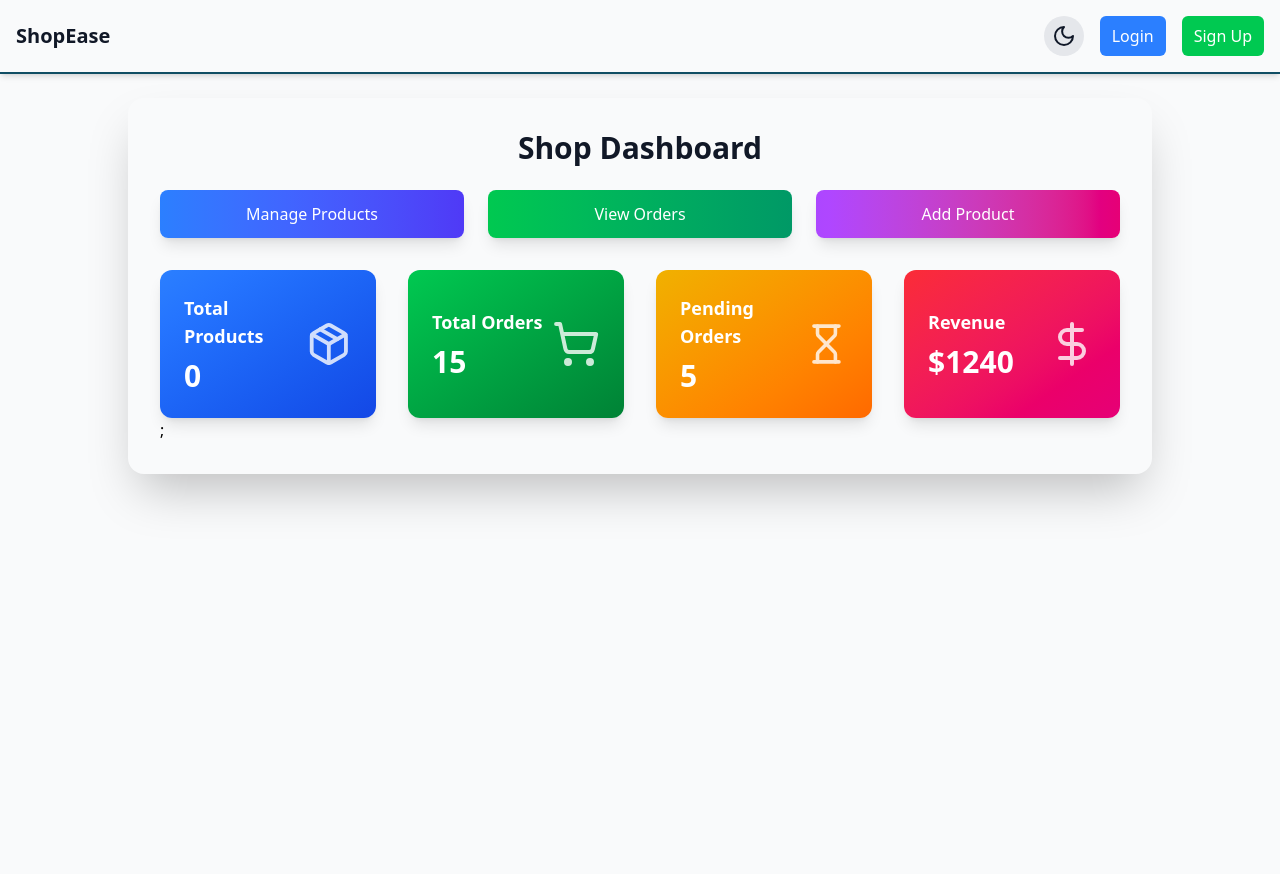
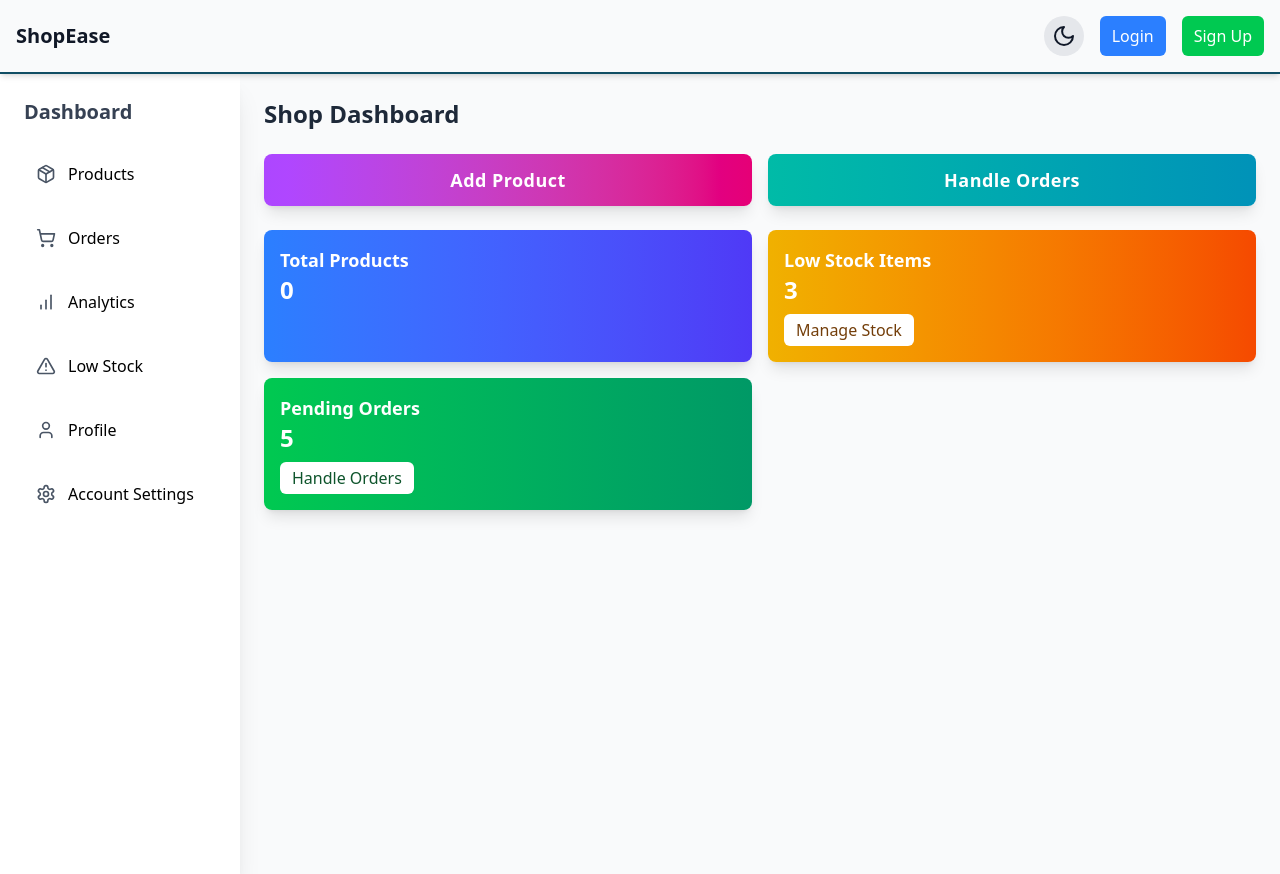
Before and after one commit to Mahendra2611/Shopsy-Frontend, a React (Vite) app: page /dashboard in a window 1280 px wide. Built offline with nearby package versions, Linux system fonts and the light colour scheme.

Commit message:
dashboard page

```diff
--- a/src/pages/Dashboard.jsx
+++ b/src/pages/Dashboard.jsx
@@ -1,70 +1,110 @@
-import { Package, ShoppingCart, Hourglass, DollarSign } from "lucide-react";
+import { useState } from "react";
+import { Package, ShoppingCart, BarChart, AlertTriangle, User, Settings } from "lucide-react";
 import { useNavigate } from "react-router-dom";
 import { useSelector } from "react-redux";
-import { useEffect } from "react";
+
 const Dashboard = () => {
   const navigate = useNavigate();
-  const {shopDetails} = useSelector((state)=>state.shop)
-  console.log(shopDetails)
+  const { shopDetails } = useSelector((state) => state.shop);
+  const [sidebarOpen, setSidebarOpen] = useState(false);
 
   return (
-    <div className="min-h-screen px-1 sml:p-6 bg-background-light dark:bg-background-dark">
-    <div className="max-w-5xl mx-auto bg-card-light dark:bg-card-dark shadow-2xl rounded-2xl p-8">
-      <h2 className="text-3xl font-extrabold text-heading-light dark:text-heading-dark mb-6 text-center">
-        Shop Dashboard
-      </h2>
-
-      <div className="flex flex-col md:flex-row gap-6 mb-8">
-        <button className="flex-1 bg-gradient-to-r from-blue-500 to-indigo-600 hover:from-indigo-600 hover:to-blue-500 text-white py-3 rounded-lg shadow-lg transition-all">
-          Manage Products
-        </button>
-        <button className="flex-1 bg-gradient-to-r from-green-500 to-emerald-600 hover:from-emerald-600 hover:to-green-500 text-white py-3 rounded-lg shadow-lg transition-all">
-          View Orders
-        </button>
-        <button onClick={()=>navigate("/addProducts")} className="flex-1 bg-gradient-to-r from-purple-500 to-pink-600 hover:from-pink-600 hover:to-purple-500 text-white py-3 rounded-lg shadow-lg transition-all">
-          Add Product
-        </button>
-      </div>
+    <div className="flex min-h-screen bg-background-light dark:bg-background-dark">
+      {/* Sidebar */}
 
 
-<div className="grid grid-cols-1 md:grid-cols-2 lg:grid-cols-4 gap-8">
-  <div className=" bg-gradient-to-br from-blue-500 to-blue-700 dark:from-blue-600 dark:to-blue-800 text-white p-6 rounded-xl shadow-lg transform hover:scale-105 transition-all flex items-center justify-between">
-    <div>
-      <h3 className="text-lg font-semibold">Total Products</h3>
-      <p className="text-3xl font-extrabold mt-2">{shopDetails?.items?.length || 0}</p>
-    </div>
-    <Package className="w-12 h-12 text-white opacity-80" />
-  </div>
+<div className={`fixed top-16 md:top-0  left-0 h-[100vh] w-64 bg-white dark:bg-gray-900 shadow-xl p-6 transition-transform transform ${
+    sidebarOpen ? "translate-x-0" : "-translate-x-full"
+  } md:relative md:translate-x-0 md:w-60`}
+>
+  <h2 className="text-xl font-bold text-gray-700 dark:text-gray-200 mb-6">Dashboard</h2>
 
-  <div className="relative bg-gradient-to-br from-green-500 to-green-700 dark:from-green-600 dark:to-green-800 text-white p-6 rounded-xl shadow-lg transform hover:scale-105 transition-all flex items-center justify-between">
-    <div>
-      <h3 className="text-lg font-semibold">Total Orders</h3>
-      <p className="text-3xl font-extrabold mt-2">15</p>
-    </div>
-    <ShoppingCart className="w-12 h-12 text-white opacity-80" />
-  </div>
+  <ul className="space-y-4 dark:text-white">
+    <li className="flex items-center gap-3 cursor-pointer p-3 rounded-lg hover:bg-gray-200 dark:hover:bg-gray-800 hover:text-blue-500" onClick={() => navigate("/dashboard/products")}>
+      <Package size={20} className="text-gray-600 dark:text-gray-300" />
+      <span>Products</span>
+    </li>
 
-  <div className="relative bg-gradient-to-br from-yellow-500 to-orange-500 dark:from-yellow-600 dark:to-orange-600 text-white p-6 rounded-xl shadow-lg transform hover:scale-105 transition-all flex items-center justify-between">
-    <div>
-      <h3 className="text-lg font-semibold">Pending Orders</h3>
-      <p className="text-3xl font-extrabold mt-2">5</p>
-    </div>
-    <Hourglass className="w-12 h-12 text-white opacity-80" />
-  </div>
+    <li className="flex items-center gap-3 cursor-pointer p-3 rounded-lg hover:bg-gray-200 dark:hover:bg-gray-800 hover:text-blue-500" onClick={() => navigate("/dashboard/orders")}>
+      <ShoppingCart size={20} className="text-gray-600 dark:text-gray-300" />
+      <span>Orders</span>
+    </li>
 
-  <div className="relative bg-gradient-to-br from-red-500 to-pink-600 dark:from-red-600 dark:to-pink-700 text-white p-6 rounded-xl shadow-lg transform hover:scale-105 transition-all flex items-center justify-between">
-    <div>
-      <h3 className="text-lg font-semibold">Revenue</h3>
-      <p className="text-3xl font-extrabold mt-2">$1240</p>
-    </div>
-    <DollarSign className="w-12 h-12 text-white opacity-80" />
-  </div>
-</div>;
+    <li className="flex items-center gap-3 cursor-pointer p-3 rounded-lg hover:bg-gray-200 dark:hover:bg-gray-800 hover:text-blue-500" onClick={() => navigate("/dashboard/analytics")}>
+      <BarChart size={20} className="text-gray-600 dark:text-gray-300" />
+      <span>Analytics</span>
+    </li>
 
-    </div>
-  </div>
+    <li className="flex items-center gap-3 cursor-pointer p-3 rounded-lg hover:bg-gray-200 dark:hover:bg-gray-800 hover:text-blue-500" onClick={() => navigate("/dashboard/low-stock")}>
+      <AlertTriangle size={20} className="text-gray-600 dark:text-gray-300" />
+      <span>Low Stock</span>
+    </li>
+
+    <li className="flex items-center gap-3 cursor-pointer p-3 rounded-lg hover:bg-gray-200 dark:hover:bg-gray-800 hover:text-blue-500" onClick={() => navigate("/dashboard/profile")}>
+      <User size={20} className="text-gray-600 dark:text-gray-300" />
+      <span>Profile</span>
+    </li>
+
+    <li className="flex items-center gap-3 cursor-pointer p-3 rounded-lg hover:bg-gray-200 dark:hover:bg-gray-800 hover:text-blue-500" onClick={() => navigate("/dashboard/settings")}>
+      <Settings size={20} className="text-gray-600 dark:text-gray-300" />
+      <span>Account Settings</span>
+    </li>
+  </ul>
+</div>
+
+      {/* Sidebar Toggle Button */}
+      <button
+  className="fixed right-6 top-1/2 md:hidden transform translate-y-1/2 rotate-90 bg-blue-500 text-white px-4 py-2 rounded-b-lg shadow-lg  origin-right"
+  onClick={() => setSidebarOpen(!sidebarOpen)}
+>
+  {sidebarOpen ? "Close Sidebar" : "Open Sidebar"}
+</button>
 
 
+
+      {/* Main Content */}
+      <div className="flex-1 p-6  ">
+        <h2 className="text-2xl font-bold text-gray-800 dark:text-gray-100 mb-6">Shop Dashboard</h2>
+
+        {/* Action Buttons */}
+        <div className="grid grid-cols-1 md:grid-cols-2 gap-4 mb-6">
+  <button
+    className="bg-gradient-to-r from-purple-500 to-pink-600 hover:from-pink-600 hover:to-purple-500 text-white font-bold py-3 rounded-lg shadow-lg transition-all text-lg tracking-wide "
+    onClick={() => navigate("/addProducts")}
+  >
+    Add Product
+  </button>
+
+  <button
+    className="bg-gradient-to-r from-teal-500 to-cyan-600 hover:from-cyan-600 hover:to-teal-500 text-white font-bold py-3 rounded-lg shadow-lg transition-all text-lg tracking-wide "
+    onClick={() => navigate("/dashboard/orders")}
+  >
+    Handle Orders
+  </button>
+</div>
+
+
+
+        {/* Stats Cards */}
+        <div className="grid  grid-cols-1  md:grid-cols-2 gap-4">
+          <div className="bg-gradient-to-r from-blue-500 to-indigo-600 text-white p-4 rounded-lg shadow-lg">
+            <h3 className="text-sm md:text-lg font-semibold">Total Products</h3>
+            <p className="text-2xl font-bold">{shopDetails?.items?.length || 0}</p>
+          </div>
+          <div className="bg-gradient-to-r from-yellow-500 to-orange-600 text-white p-4 rounded-lg shadow-lg">
+            <h3 className="text-sm md:text-lg font-semibold">Low Stock Items</h3>
+            <p className="text-2xl font-bold">3</p>
+            <button className="mt-2 text-yellow-900 bg-white px-3 py-1 rounded-md" onClick={() => navigate("/dashboard/low-stock")}>Manage Stock</button>
+          </div>
+          <div className="bg-gradient-to-r from-green-500 to-emerald-600 text-white p-4 rounded-lg shadow-lg">
+            <h3 className="text-sm md:text-lg font-semibold">Pending Orders</h3>
+            <p className="text-2xl font-bold">5</p>
+            <button className="mt-2 text-green-900 bg-white px-3 py-1 rounded-md" onClick={() => navigate("/dashboard/orders")}>Handle Orders</button>
+          </div>
+        </div>
+      </div>
+    </div>
   );
 };
-export default Dashboard
+
+export default Dashboard;
```
Also changed, not shown: src/components/auth/Login.jsx (+47 -44 lines).
